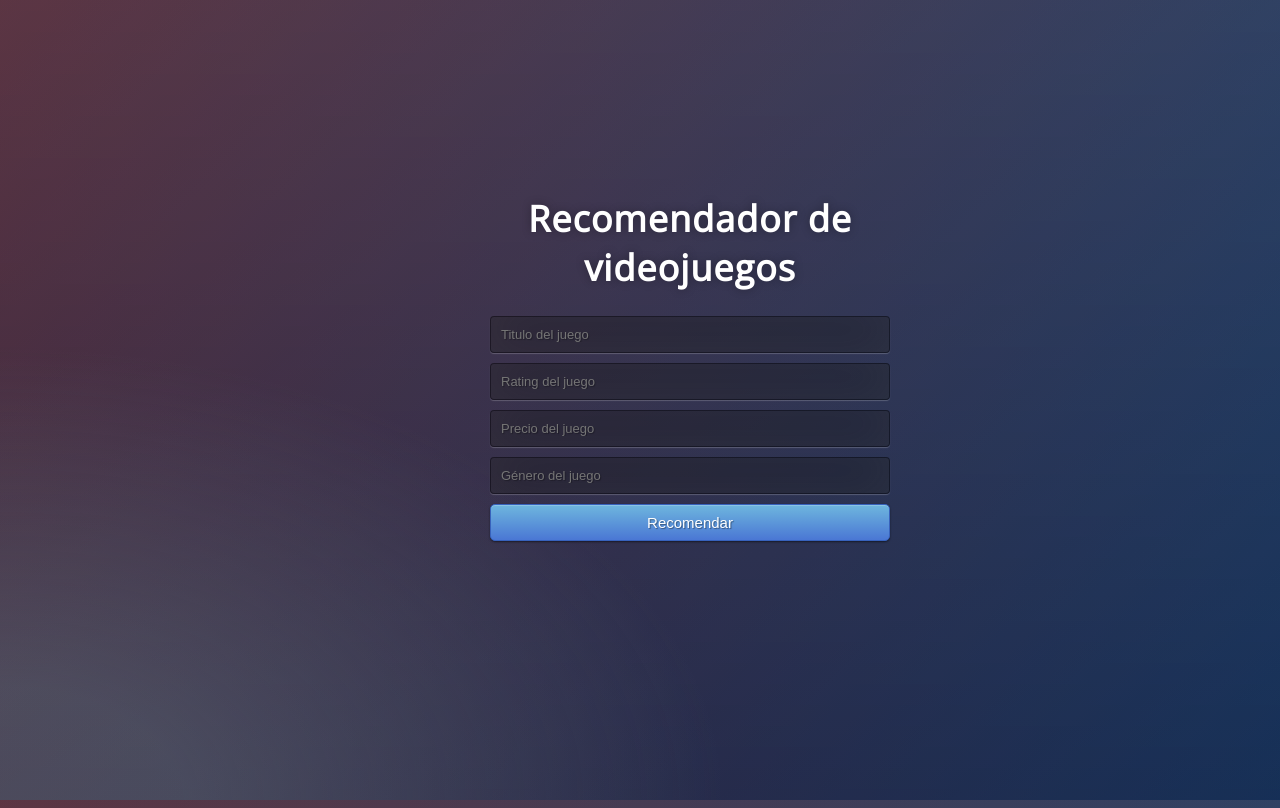
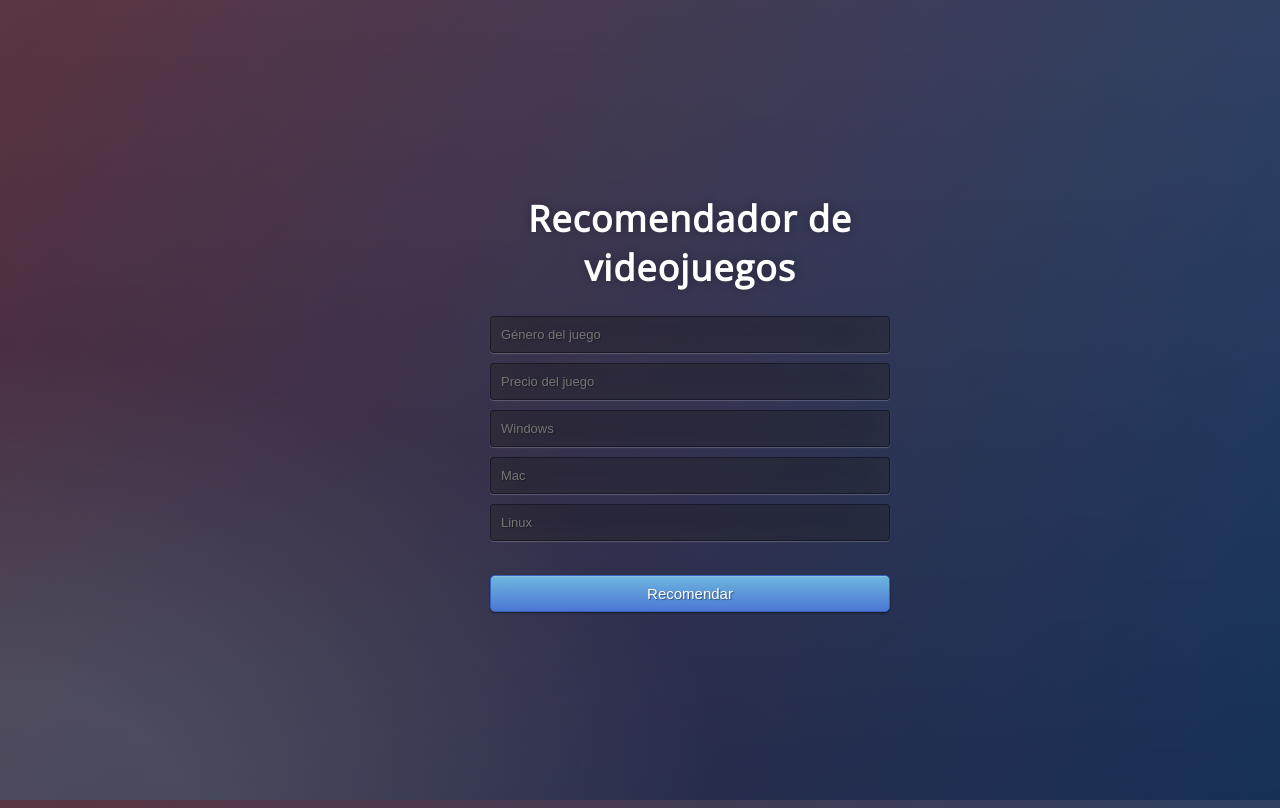
Before and after one commit to Santiagokmids/RecommendationsSteam, a Flask app: template templates/home.html in a window 1280 px wide. Run offline with Flask 3, Linux system fonts and the light colour scheme; the template is opened without the code that fills it, so the values that code supplies are empty; parts of the project's set-up code (start-up, migrations or seed data) failed here and were passed over.

Commit message:
The fields has been changed and the front is working fine with that

```diff
--- a/App.py
+++ b/App.py
@@ -1,34 +1,34 @@
 from flask import Flask, request, url_for, redirect, render_template, jsonify
-from pycaret.regression import *
+from pycaret.clustering import load_model, predict_model
 import pandas as pd
 import pickle
 import numpy as np
 
 app = Flask(__name__)
 
-model = load_model("clusteringModel")
-cols = ["title", "positive_ratio", "price_final", "genre"]
+model = load_model("kmeans_deployment")
+cols = ["genre", "price_final", "win", "mac", "linux", "positive_ratio"]
 
 @app.route("/")
 def home():
-    return render_template(home.html)
+    return render_template("home.html")
 
 @app.route("/predict", methods=["POST"])
 def predict():
     int_features = [x for x in request.form.values()]
-    final = np.array(int_features)
-    data_unseen = pd.DataFrame([final], columns = cols)
-    prediction = predict_model(model, data = data_unseen, round = 0)
-    prediction = int(prediction.prediciton_label[0])
+    final = np.array(int_features).reshape(1, -1)
+    data_unseen = pd.DataFrame(final, columns = cols)
+    prediction = predict_model(model, data=data_unseen)
+    prediction = prediction.iloc[0]
 
-    return render_template("home.html", pred = "Los juegos recomendados son {}".format(prediction))
+    return render_template("home.html", pred = "El juegos recomendados es {}".format(prediction))
 
 @app.route("/predict_api", methods = ["POST"])
 def predict_api():
     data = request.get_json(force = True)
     data_unseen = pd.DataFrame([data])
     prediction = predict_model(model, data=data_unseen)
-    output = prediction.Label[0]
+    output = prediction.iloc[0]
 
     return jsonify(output)
 
--- a/templates/home.html
+++ b/templates/home.html
@@ -1,5 +1,6 @@
 <!DOCTYPE html>
 <html>
+
 <head>
   <meta charset="UTF-8">
   <title>Recomendación de videojuegos de Steam </title>
@@ -16,11 +17,13 @@
     <h1>Recomendador de videojuegos</h1>
 
     <!-- Form to enter new data for predictions  -->
-    <form action="{{ url_for('predict')}}"method="POST">
-      <input type="text" name="title" placeholder="Titulo del juego" required="required" /><br>
-    	<input type="text" name="positive_ratio" placeholder="Rating del juego" required="required" /><br>
+    <form action="{{ url_for('predict')}}" method="POST">
+      <input type="text" name="genre" placeholder="Género del juego" required="required" /><br>
       <input type="text" name="price_final" placeholder="Precio del juego" required="required" /><br>
-        <input type="text" name="genre" placeholder="Género del juego" required="required" /><br>
+      <input type="text" name="win" placeholder="Windows" required="required" /><br>
+      <input type="text" name="mac" placeholder="Mac" required="required" /><br>
+      <input type="text" name="linux" placeholder="Linux" required="required" /><br>
+      <input type="hidden" name="positive_ratio" placeholder="positive_ratio" value="1"/><br>
 
       <button type="submit" class="btn btn-primary btn-block btn-large">Recomendar</button>
     </form>
@@ -33,4 +36,5 @@
   {{pred}}
 
 </body>
+
 </html>
```
Also changed, not shown: 2 other files. Lines whose indentation alone changed are shown as unchanged.
